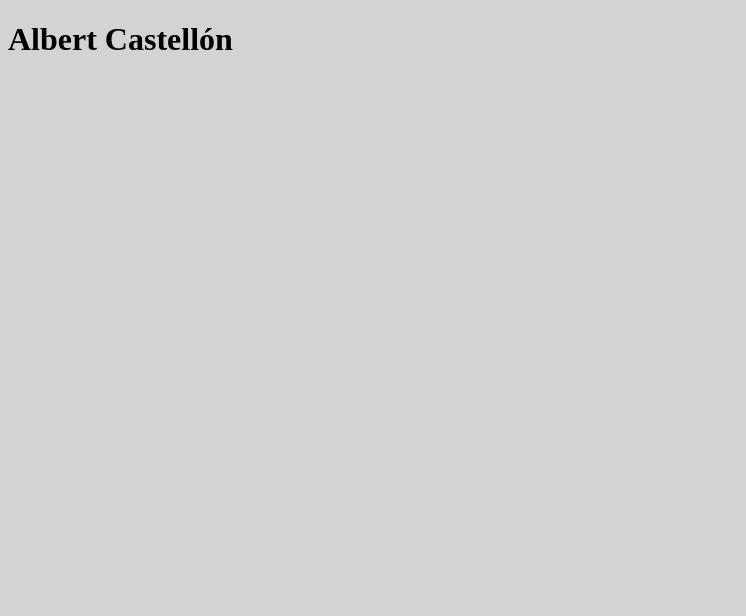
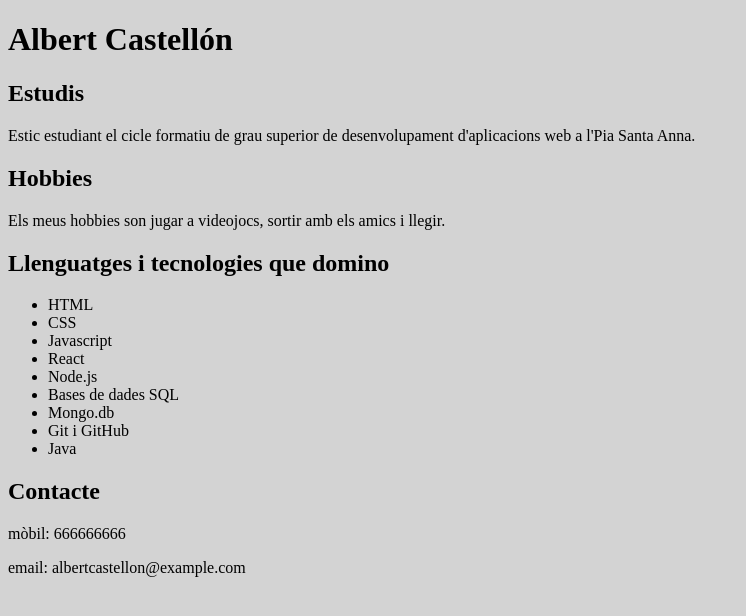
Before and after one commit to AlbertCastellon/sistemesActWeb, a plain HTML site: page index.html in a window 1280 px wide. Shown: the whole page, without its empty margins (0-746 px from the left). Drawn offline with Linux system fonts and the light colour scheme.

Commit message:
afegit info a index

```diff
--- a/index.html
+++ b/index.html
@@ -8,6 +8,26 @@
 </head>
 <body>
     <h1>Albert Castellón</h1>
+    <h2>Estudis</h2>
+    <p>Estic estudiant el cicle formatiu de grau superior de desenvolupament
+    d'aplicacions web a l'Pia Santa Anna.</p>
+    <h2>Hobbies</h2>
+    <p>Els meus hobbies son jugar a videojocs, sortir amb els amics i llegir.</p>
+    <h2>Llenguatges i tecnologies que domino</h2>
+    <ul>
+        <li>HTML</li>
+        <li>CSS</li>
+        <li>Javascript</li>
+        <li>React</li>
+        <li>Node.js</li>
+        <li>Bases de dades SQL</li>
+        <li>Mongo.db</li>
+        <li>Git i GitHub</li>
+        <li>Java</li>
+    </ul>
+    <h2>Contacte</h2>
+    <p>mòbil: 666666666</p>
+    <p>email: albertcastellon@example.com</p>
 
 
 </body>
```
